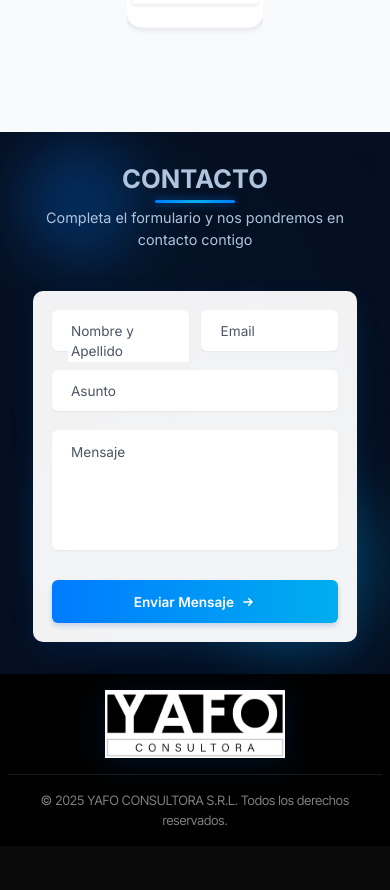
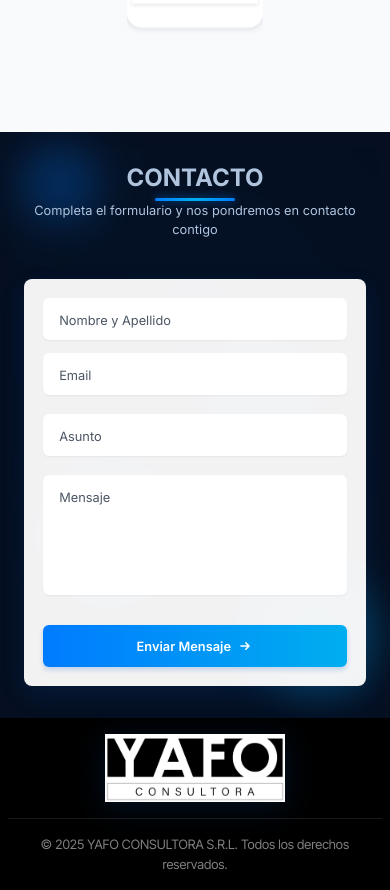
Before and after one commit to csantander93/yafo-consultora-web, a React (Vite) app: page / in a window 390 px wide. Shown: the part 7460-8350 px from the top of the page. Before the commit the page ends 8306 px from the top, so only its background shows below. Built offline with nearby package versions, Linux system fonts and the light colour scheme; a web font is replaced by a local one.

Commit message:
update contact form

```diff
--- a/src/components/contact/ContactForm.css
+++ b/src/components/contact/ContactForm.css
@@ -495,31 +495,120 @@
 }
 
 
+/* Añade esto al final de tu ContactForm.css */
+
 @media (max-width: 480px) {
+  /* Ajustes generales para móviles pequeños */
   .contact-section {
-    padding: 2rem 0.5rem; /* Aún más compacto en móviles muy pequeños */
+    padding: 2rem 0.5rem;
   }
 
   .contact-row {
-    width: 95%; /* Ocupa casi todo el ancho pero con margen */
-    max-width: 360px;
+    width: 100%;
+    max-width: 100%;
+    border-radius: 8px;
   }
 
   .form-container {
-    padding: 1.2rem; /* Más compacto */
+    padding: 1.2rem;
+  }
+
+  /* Ajustes específicos para los inputs */
+  .floating-input input,
+  .floating-input textarea {
+    padding: 0.8rem 0.8rem 0.4rem;
+    font-size: 0.8rem;
+    min-height: 42px;
+  }
+
+  .floating-input label {
+    font-size: 0.8rem;
+    top: 0.8rem;
+    left: 0.8rem;
+    white-space: nowrap;
+    overflow: hidden;
+    text-overflow: ellipsis;
+    max-width: 90%;
+  }
+
+  .floating-input input:focus + label,
+  .floating-input input:not(:placeholder-shown) + label,
+  .floating-input textarea:focus + label,
+  .floating-input textarea:not(:placeholder-shown) + label {
+    top: -0.5rem;
+    left: 0.6rem;
+    font-size: 0.6rem;
+    max-width: 95%;
+  }
+
+  /* Ajuste especial para el campo de nombre */
+  .floating-input#name-input label {
+    font-size: 0.75rem; /* Un poco más pequeño para caber */
+  }
+
+  /* Hacer que los campos en fila se apilen verticalmente */
+  .form-row {
+    flex-direction: column;
+    gap: 0.8rem;
+  }
+
+  /* Ajustar el botón de enviar */
+  .form-submit {
+    padding: 0.7rem 1rem;
+    font-size: 0.8rem;
+  }
+
+  /* Ajustar el título y subtítulo */
+  .contact-title {
+    font-size: 1.5rem;
+    margin-bottom: 0.5rem;
+  }
+
+  .contact-subtitle {
+    font-size: 0.8rem;
+    padding: 0 0.5rem;
+  }
+
+  /* Reducir el tamaño de las partículas de fondo */
+  .contact-particle {
+    filter: blur(20px);
+  }
+
+  .contact-particle-1 {
+    width: 80px;
+    height: 80px;
+  }
+
+  .contact-particle-2 {
+    width: 120px;
+    height: 120px;
+  }
+
+  .contact-particle-3 {
+    width: 60px;
+    height: 60px;
+  }
+
+  .contact-particle-4 {
+    width: 100px;
+    height: 100px;
+  }
+}
+
+/* Añadir para pantallas muy pequeñas (menos de 360px) */
+@media (max-width: 360px) {
+  .floating-input label {
+    font-size: 0.7rem;
+  }
+
+  .floating-input input:focus + label,
+  .floating-input input:not(:placeholder-shown) + label,
+  .floating-input textarea:focus + label,
+  .floating-input textarea:not(:placeholder-shown) + label {
+    font-size: 0.55rem;
   }
 
   .contact-title {
-    font-size: 1.6rem;
-  }
-
-  .form-row {
-    gap: 0.8rem; /* Menos espacio entre campos */
-  }
-
-  /* Ajustamos el grid para que sea más visible */
-  .cyber-grid-overlay {
-    background-size: 24px 24px; /* Grid más pequeño */
-    opacity: 0.35; /* Un poco más visible */
+    font-size: 1.3rem;
   }
 }
```
